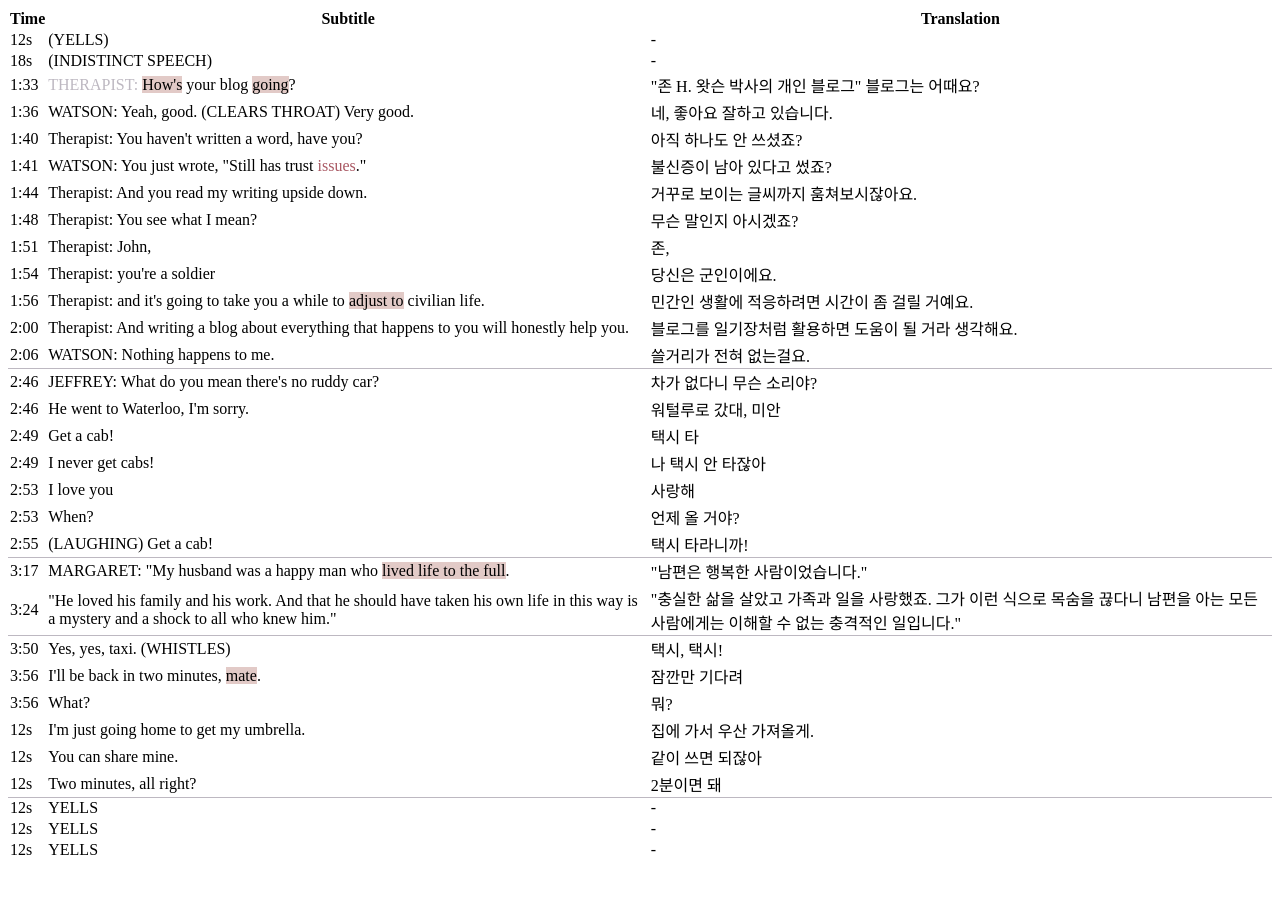
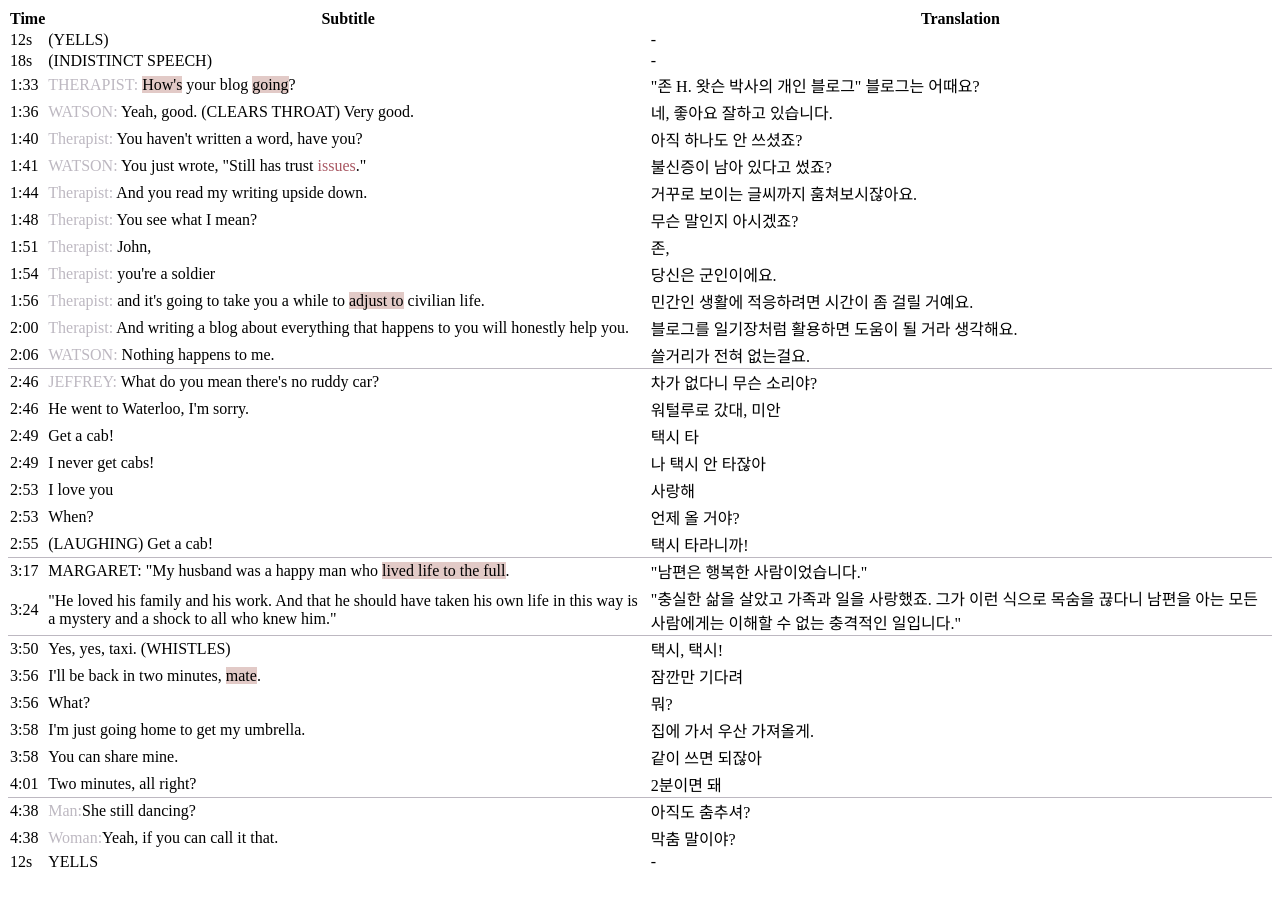
Before and after one commit to finddme/finddme.github.io, a Jekyll site: the page built from _posts/2020-12-02-Sherlock1.md, in a window 1280 px wide. Built offline with Jekyll 4.4.1, drawn with Linux system fonts in a browser that asks for light colours.

Commit message:
Update 2020-12-02-Sherlock1.md

```diff
--- a/_posts/2020-12-02-Sherlock1.md
+++ b/_posts/2020-12-02-Sherlock1.md
@@ -20,17 +20,17 @@ tag: English
        <tr><td>12s</td><td>(YELLS)</td><td>-</td></tr>
        <tr><td>18s</td><td>(INDISTINCT SPEECH)</td><td>-</td></tr>
        <tr><td>1:33</td><td><span style="color:#BDB8C1">THERAPIST:</span> <span style="background-color:#E2CAC7">How's</span> your blog <span style="background-color:#E2CAC7">going</span>?</td><td>"존 H. 왓슨 박사의 개인 블로그" 블로그는 어때요?</td></tr>
-       <tr><td>1:36</td><td>WATSON: Yeah, good. (CLEARS THROAT) Very good.</td><td>네, 좋아요 잘하고 있습니다.</td></tr>
-       <tr><td>1:40</td><td>Therapist: You haven't written a word, have you?</td><td>아직 하나도 안 쓰셨죠?</td></tr>
-       <tr><td>1:41</td><td>WATSON: You just wrote, "Still has trust <span style="color:#A95762">issues</span>."</td><td>불신증이 남아 있다고 썼죠?</td></tr>
-       <tr><td>1:44</td><td>Therapist: And you read my writing upside down.</td><td>거꾸로 보이는 글씨까지 훔쳐보시잖아요.</td></tr>
-       <tr><td>1:48</td><td>Therapist: You see what I mean?</td><td>무슨 말인지 아시겠죠?</td></tr>
-       <tr><td>1:51</td><td>Therapist: John,</td><td>존,</td></tr>
-       <tr><td>1:54</td><td>Therapist: you're a soldier</td><td>당신은 군인이에요.</td></tr>
-       <tr><td>1:56</td><td>Therapist: and it's going to take you a while to <span style="background-color:#E2CAC7">adjust to</span> civilian life.</td><td>민간인 생활에 적응하려면 시간이 좀 걸릴 거예요.</td></tr>
-       <tr><td>2:00</td><td>Therapist: And writing a blog about everything that happens to you will honestly help you.</td><td>블로그를 일기장처럼 활용하면 도움이 될 거라 생각해요.</td></tr>
-       <tr><td class="line">2:06</td><td class="line">WATSON: Nothing happens to me.</td><td class="line">쓸거리가 전혀 없는걸요.</td></tr>
-       <tr><td>2:46</td><td>JEFFREY: What do you mean there's no ruddy car?</td><td>차가 없다니 무슨 소리야?</td></tr>
+       <tr><td>1:36</td><td><span style="color:#BDB8C1">WATSON:</span> Yeah, good. (CLEARS THROAT) Very good.</td><td>네, 좋아요 잘하고 있습니다.</td></tr>
+       <tr><td>1:40</td><td><span style="color:#BDB8C1">Therapist:</span> You haven't written a word, have you?</td><td>아직 하나도 안 쓰셨죠?</td></tr>
+       <tr><td>1:41</td><td><span style="color:#BDB8C1">WATSON:</span> You just wrote, "Still has trust <span style="color:#A95762">issues</span>."</td><td>불신증이 남아 있다고 썼죠?</td></tr>
+       <tr><td>1:44</td><td><span style="color:#BDB8C1">Therapist:</span> And you read my writing upside down.</td><td>거꾸로 보이는 글씨까지 훔쳐보시잖아요.</td></tr>
+       <tr><td>1:48</td><td><span style="color:#BDB8C1">Therapist:</span> You see what I mean?</td><td>무슨 말인지 아시겠죠?</td></tr>
+       <tr><td>1:51</td><td><span style="color:#BDB8C1">Therapist:</span> John,</td><td>존,</td></tr>
+       <tr><td>1:54</td><td><span style="color:#BDB8C1">Therapist:</span> you're a soldier</td><td>당신은 군인이에요.</td></tr>
+       <tr><td>1:56</td><td><span style="color:#BDB8C1">Therapist:</span> and it's going to take you a while to <span style="background-color:#E2CAC7">adjust to</span> civilian life.</td><td>민간인 생활에 적응하려면 시간이 좀 걸릴 거예요.</td></tr>
+       <tr><td>2:00</td><td><span style="color:#BDB8C1">Therapist:</span> And writing a blog about everything that happens to you will honestly help you.</td><td>블로그를 일기장처럼 활용하면 도움이 될 거라 생각해요.</td></tr>
+       <tr><td class="line">2:06</td><td class="line"><span style="color:#BDB8C1">WATSON:</span> Nothing happens to me.</td><td class="line">쓸거리가 전혀 없는걸요.</td></tr>
+       <tr><td>2:46</td><td><span style="color:#BDB8C1">JEFFREY:</span> What do you mean there's no ruddy car?</td><td>차가 없다니 무슨 소리야?</td></tr>
        <tr><td>2:46</td><td> He went to Waterloo, I'm sorry.</td><td>워털루로 갔대, 미안</td></tr>
        <tr><td>2:49</td><td>Get a cab! </td><td>택시 타</td></tr>
        <tr><td>2:49</td><td>I never get cabs!</td><td>나 택시 안 타잖아</td></tr>
@@ -42,11 +42,11 @@ tag: English
        <tr><td>3:50</td><td>Yes, yes, taxi. (WHISTLES)</td><td>택시, 택시!</td></tr>
        <tr><td>3:56</td><td>I'll be back in two minutes, <span style="background-color:#E2CAC7">mate</span>.</td><td>잠깐만 기다려</td></tr>
        <tr><td>3:56</td><td>What?</td><td>뭐?</td></tr>
-       <tr><td>12s</td><td>I'm just going home to get my umbrella.</td><td>집에 가서 우산 가져올게.</td></tr>
-       <tr><td>12s</td><td>You can share mine.</td><td>같이 쓰면 되잖아</td></tr>
-       <tr><td class="line">12s</td><td class="line">Two minutes, all right?</td><td class="line">2분이면 돼</td></tr>
-       <tr><td>12s</td><td>YELLS</td><td>-</td></tr>
-       <tr><td>12s</td><td>YELLS</td><td>-</td></tr>
+       <tr><td>3:58</td><td>I'm just going home to get my umbrella.</td><td>집에 가서 우산 가져올게.</td></tr>
+       <tr><td>3:58</td><td>You can share mine.</td><td>같이 쓰면 되잖아</td></tr>
+       <tr><td class="line">4:01</td><td class="line">Two minutes, all right?</td><td class="line">2분이면 돼</td></tr>
+       <tr><td>4:38</td><td><span style="color:#BDB8C1">Man:</span>She still dancing?</td><td>아직도 춤추셔?</td></tr>
+       <tr><td>4:38</td><td><span style="color:#BDB8C1">Woman:</span>Yeah, if you can call it that.</td><td>막춤 말이야?</td></tr>
        <tr><td>12s</td><td>YELLS</td><td>-</td></tr>
      </table>
  </body>
```
